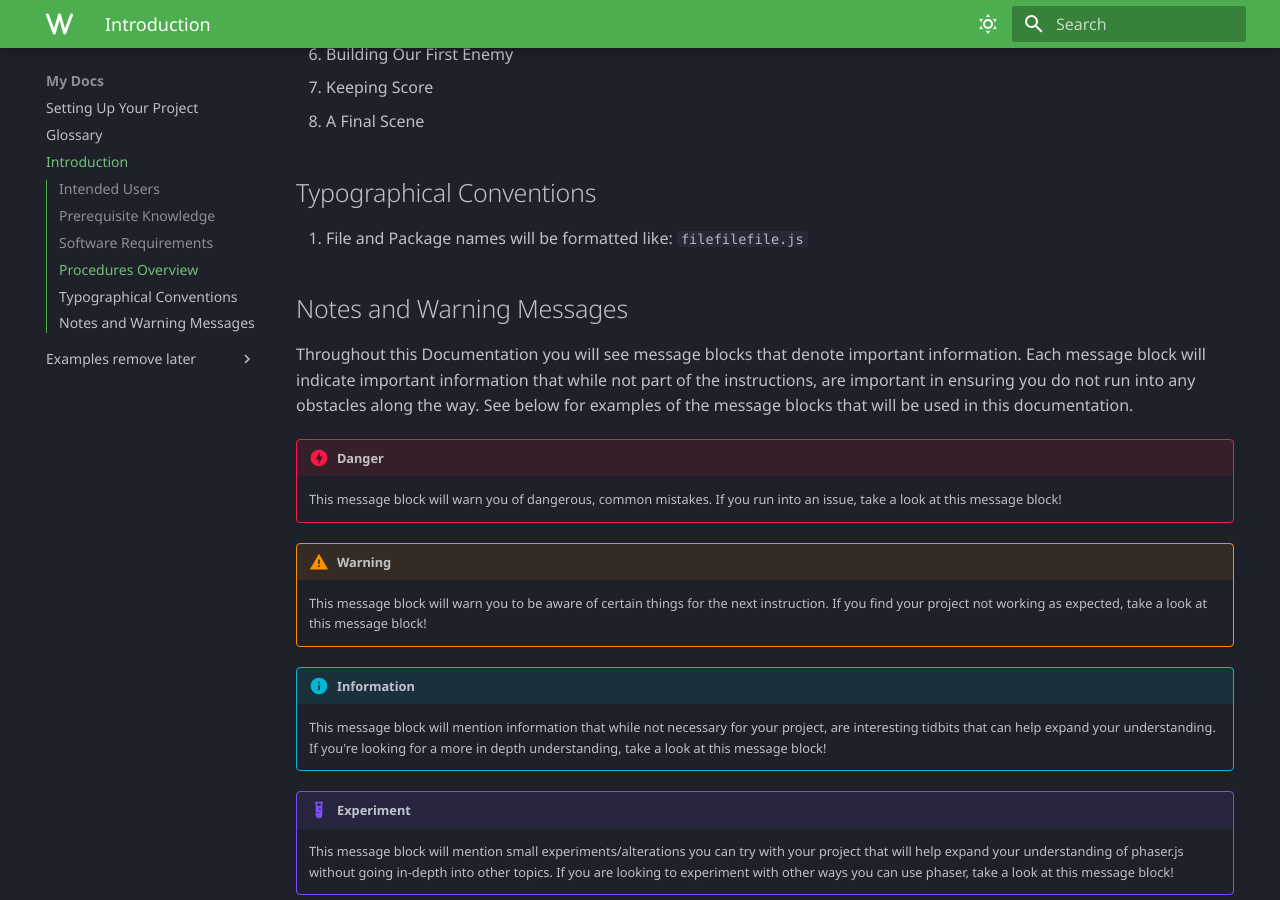
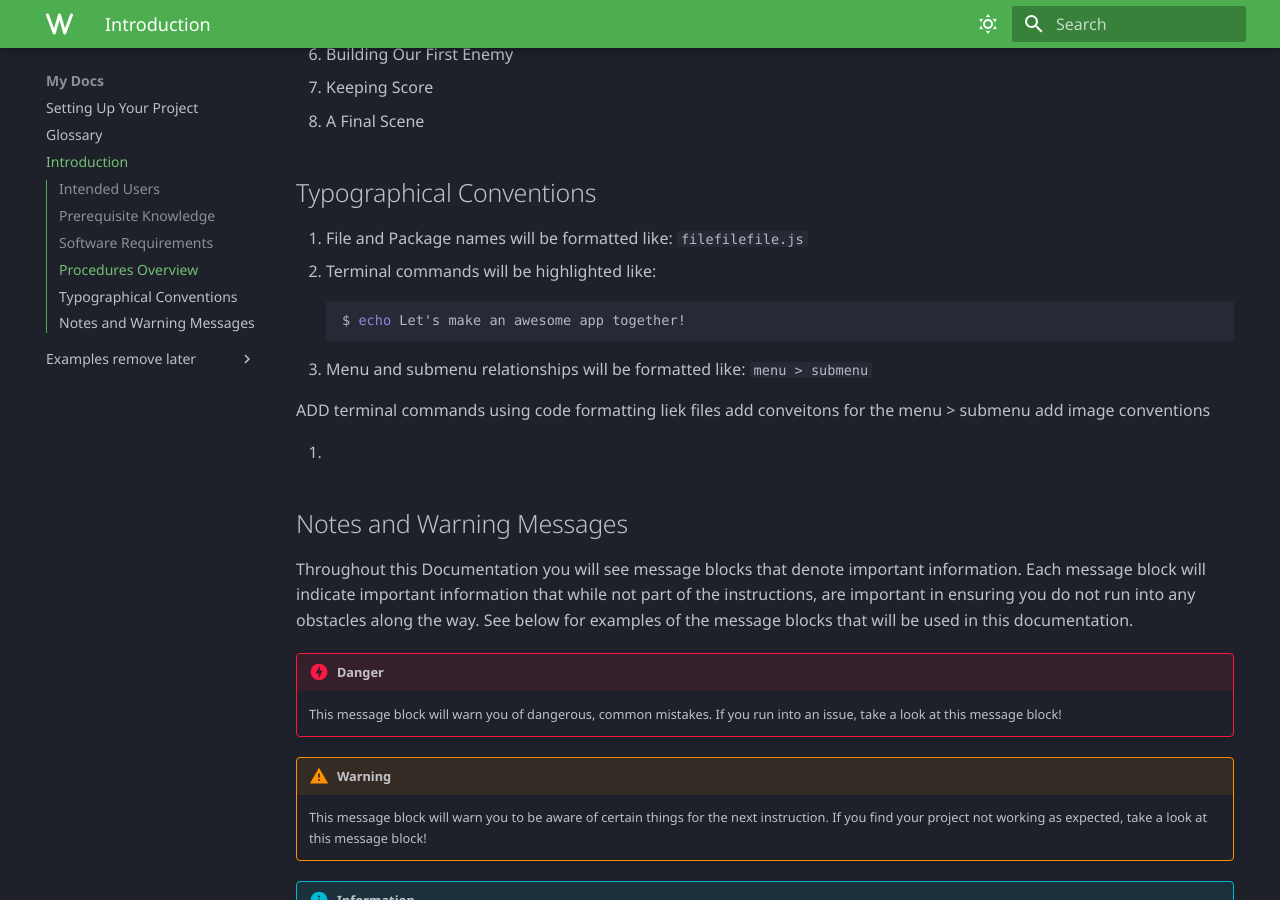
Before and after one commit to ndgeniebla/phaser-mkdocs, an MkDocs documentation site: the page built from docs/home.md, in a window 1280 px wide and 900 px high, scrolled down 1260 px. Built offline with MkDocs 1.6.1 and Material for MkDocs 9.7.7, drawn with Linux system fonts in a browser that asks for light colours; some web fonts are replaced.

Commit message:
add typographical conventions

````diff
--- a/docs/home.md
+++ b/docs/home.md
@@ -40,7 +40,17 @@ This document assumes you know the following:
 ##Typographical Conventions
 
 1. File and Package names will be formatted like: `filefilefile.js`
+2. Terminal commands will be highlighted like:
+``` bash
+$ echo Let's make an awesome app together!
+```
+3. Menu and submenu relationships will be formatted like: `menu > submenu`
 
+ADD terminal commands using code formatting liek files
+add conveitons for the menu > submenu
+add image conventions
+
+2.
 
 ##Notes and Warning Messages
 Throughout this Documentation you will see message blocks that denote important information. Each message block will indicate important information that while not part of the instructions, are important in ensuring you do not run into any obstacles along the way. See below for examples of the message blocks that will be used in this documentation.
````
Also changed, not shown: docs/Setting Up Your Project.md (+3 -0 lines).
